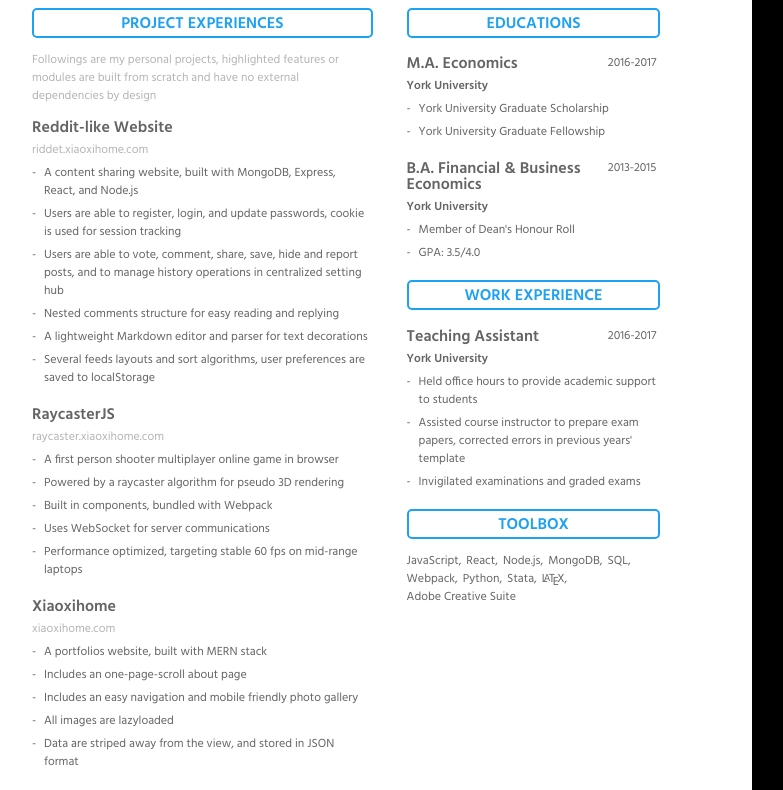
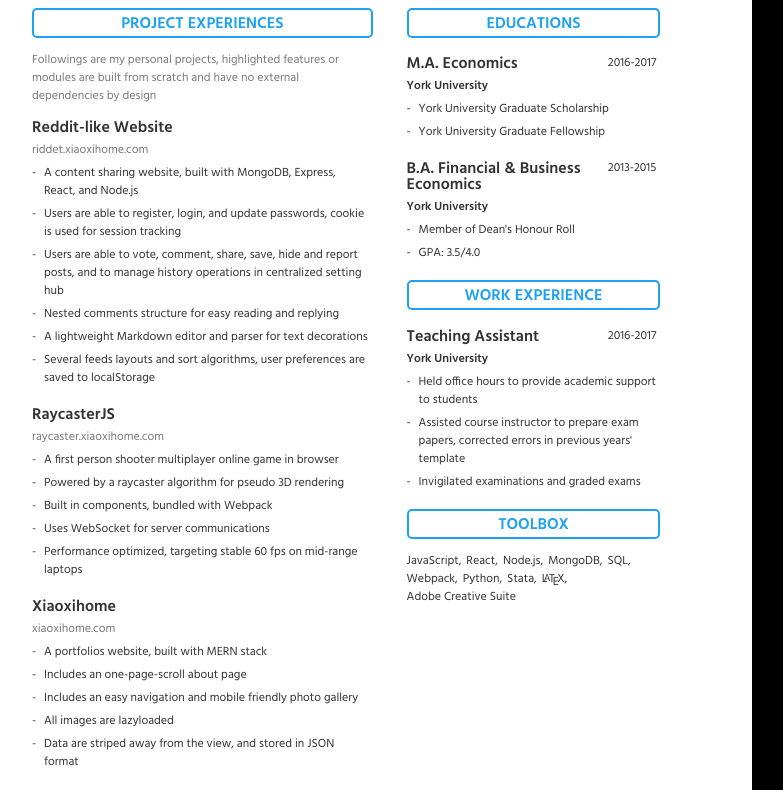
Before and after one commit to CptDoraemon/resume, a React app: page / in a window 1280 px wide. Shown: the part 183-973 px from the top of the page, without its empty margins (64-847 px from the left). Built offline with nearby package versions, Linux system fonts and the light colour scheme.

Commit message:
darken colors

```diff
--- a/src/components/name.css
+++ b/src/components/name.css
@@ -2,5 +2,5 @@
 
 }
 .name-alias {
-    color: rgb(200, 200, 200);
+    color: rgb(180, 180, 180);
 }
--- a/src/components/section.css
+++ b/src/components/section.css
@@ -17,7 +17,7 @@
     margin: 5px 0 10px 0;
 }
 .item-link {
-    color: rgb(180, 180, 180);
+    color: rgb(120, 120, 120);
 }
 .item-year {
     position: absolute;
--- a/src/resume.css
+++ b/src/resume.css
@@ -14,7 +14,7 @@
     font-weight: 400;
     font-size: 12px;
     line-height: 1.5em;
-    color: rgb(100, 100, 100);
+    color: rgb(50, 50, 50);
 }
 h1 {
     font-size: 36px;
@@ -40,7 +40,7 @@
     font-size: 16px;
     line-height: 1em;
     font-weight: 600;
-    color: rgb(100, 100, 100);
+    color: rgb(50, 50, 50);
     margin: 5px 0;
     padding: 0;
 }
@@ -48,7 +48,7 @@
     font-size: 12px;
     line-height: 1.5em;
     font-weight: 600;
-    color: rgb(100, 100, 100);
+    color: rgb(50, 50, 50);
     margin: 0;
     padding: 0;
 }
```
Also changed, not shown: package.json (+6 -2 lines), build/asset-manifest.json (added), build/favicon.ico (added), build/index.html (added), build/manifest.json (added), build/service-worker.js (added), 10 other files.
